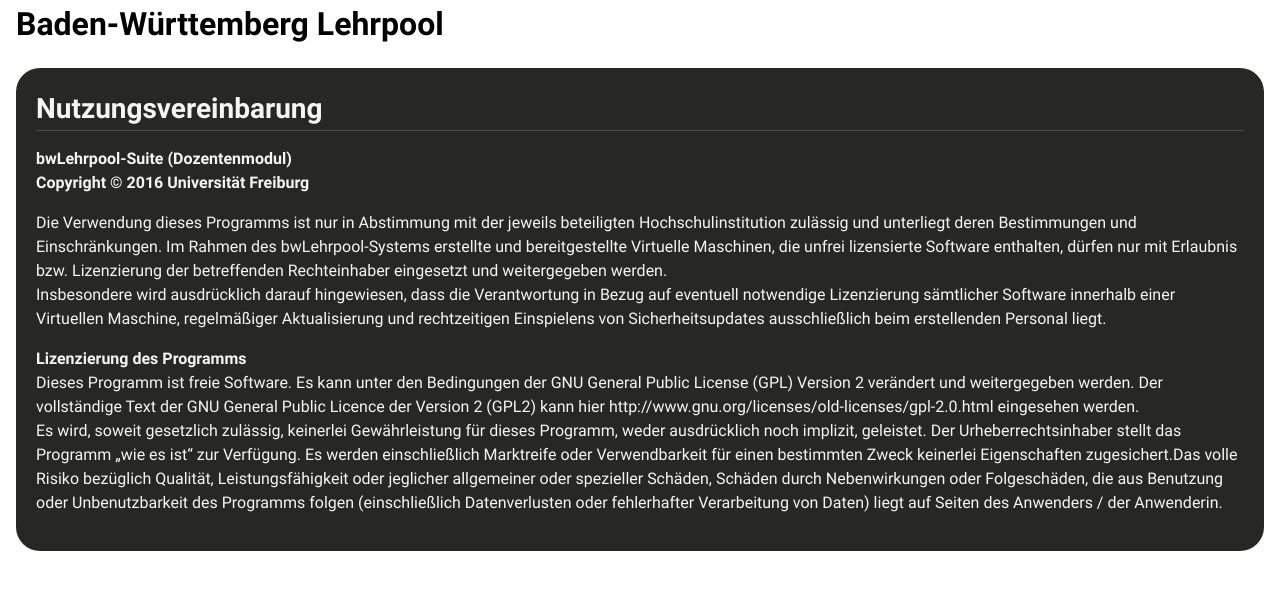
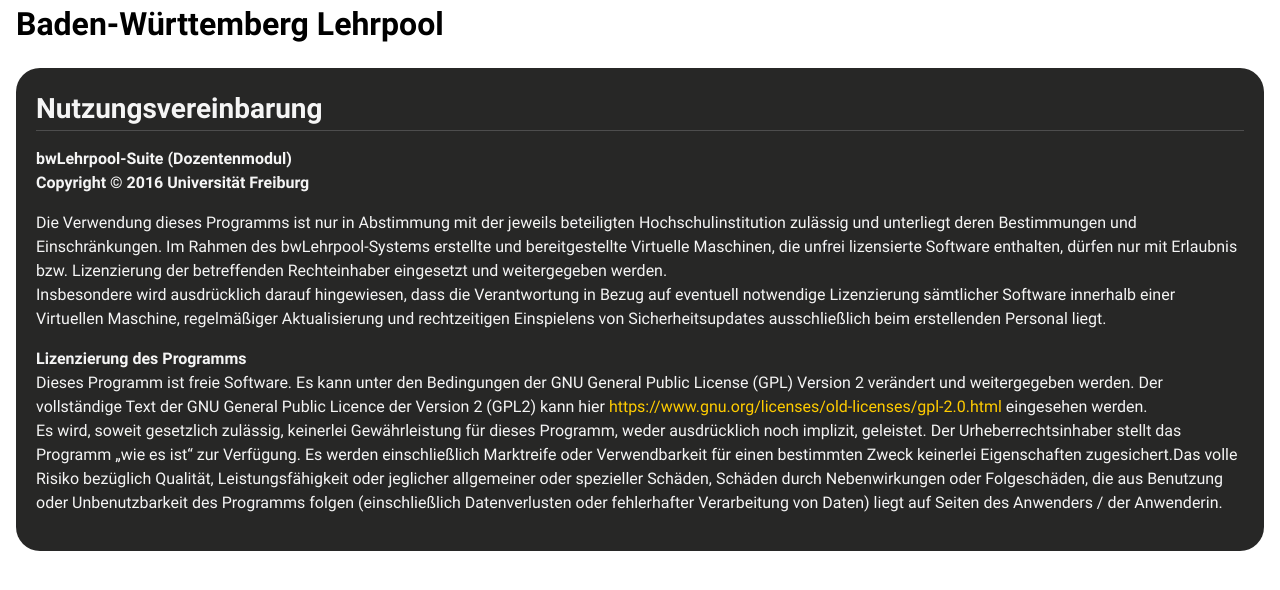
Before and after one commit to rafaelgieschke/bwlp-vue-frontend, a Vue app: page /user-agreement in a window 1280 px wide. Shown: the top 590 px of the page. Built offline with nearby package versions, Linux system fonts and the light colour scheme.

Commit message:
Link in User Agreement

```diff
--- a/src/views/UserAgreementView.vue
+++ b/src/views/UserAgreementView.vue
@@ -27,7 +27,13 @@
         Dieses Programm ist freie Software. Es kann unter den Bedingungen der
         GNU General Public License (GPL) Version 2 verändert und weitergegeben
         werden. Der vollständige Text der GNU General Public Licence der Version
-        2 (GPL2) kann hier http://www.gnu.org/licenses/old-licenses/gpl-2.0.html
+        2 (GPL2) kann hier
+        <a
+          href="https://www.gnu.org/licenses/old-licenses/gpl-2.0.html"
+          target="_blank"
+          rel="noopener noreferrer"
+          >https://www.gnu.org/licenses/old-licenses/gpl-2.0.html</a
+        >
         eingesehen werden.
       </p>
       <p class="big-paragraph">
@@ -66,5 +72,14 @@
 
 .big-paragraph {
   margin-bottom: 1rem;
+
+  a {
+    color: #ffcc00;
+    text-decoration: none;
+
+    &:hover {
+      text-decoration: underline;
+    }
+  }
 }
 </style>
```
